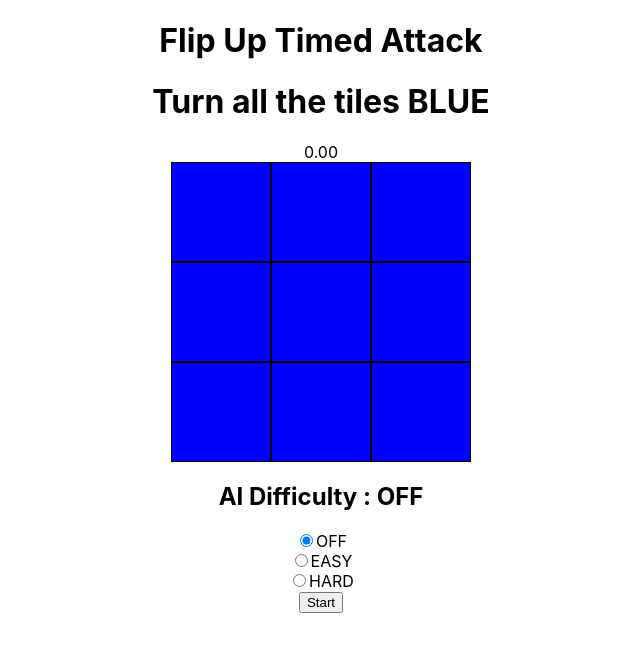
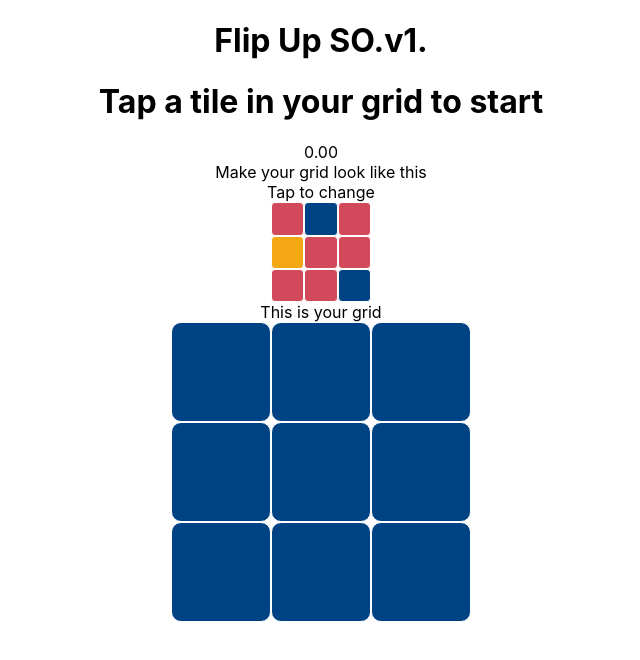
Before and after one commit to rick1e/flip-up, a React (Create React App) app: page / in a window 1280 px wide. Shown: the top 660 px of the page, without its empty margins (319-959 px from the left). Built offline with nearby package versions, Linux system fonts and the light colour scheme.

Commit message:
Made a spin off puzzle ish game.
TODO: add more complex flipping
TODO: show colour flip order
TODO: Add more colours

```diff
--- a/src/App.css
+++ b/src/App.css
@@ -43,29 +43,41 @@
   flex: 0 0 25%;
 }
 .cell{
-  width: 100px;
-  height: 100px;
+  aspect-ratio: 1;
+  width: auto;
   margin: 0px;
-  border: 1px solid;
+  border: 1px solid white;
   box-sizing: border-box;
-  background: red;
+  border-radius: 10px;
+  background-color:#D1495B;
 }
-#board{
+#board,#targetBoard{
   display: flex;
   flex-wrap: wrap;
-  width: 400px;
   margin: 0 auto;
 }
+#targetBoard.third{
+  max-width: 100px;
+}
+#targetBoard.quarter{
+  max-width: 100px;
+}
+#targetBoard .cell{
+  border-radius: 4px;
+}
 #board.third{
-  width: 300px;
+  max-width: 300px;
 }
 #board.quarter{
-  width: 400px;
+  max-width: 400px;
 }
 .row{
   display: flex;
     flex-direction: row;
 }
 .cell.blue{
-  background: blue;
+  background-color: #004385;
 }
+.cell.yellow{
+  background-color: #F3A712;
+}
--- a/src/App.js
+++ b/src/App.js
@@ -2,7 +2,6 @@ import './App.css';
 import { useEffect, useState } from 'react';
 
 function App() {
-  const gridSize = 3
   const generateArray = (size, value) => {
     let array = []
     for (let i = 0; i < size * size; i++) {
@@ -10,19 +9,57 @@ function App() {
     }
     return array
   }
+  const randomizeBoard = (size, max) => {
+
+    let array = []
+    for (let i = 0; i < size * size; i++) {
+      let value = Math.floor(Math.random() * max)
+      array.push(value)
+    }
+    return array
+
+  }
+  const [gridSize, setGridSize] = useState(3)
   const [board, setBoard] = useState(generateArray(gridSize, 1));
+  const [targetBoard, setTargetBoard] = useState(randomizeBoard(gridSize, 3));
   const [timer, setTimer] = useState(0.00);
   const [isGameRunning, setIsGameRunning] = useState(false);
+  const [isCleared, setIsCleared] = useState(true);
   const [aiDifficulty, setAiDifficulty] = useState("OFF")
+  const [aiSpeed, setAiSpeed] = useState(500)
+  const [instructions, setInstructions] = useState("Tap a tile in your grid to start")
 
+
+  const onGridChange = (event) => {
+    setGridSize(Number.parseInt(event.target.value))
+  }
+
+  const onSpeedChange = (event) => {
+    setAiSpeed(Number.parseInt(event.target.value))
+  }
   const onRadioValueChange = (event) => {
     setAiDifficulty(event.target.value)
   }
 
   const getCellStyle = (value) => {
     let columns = gridSize === 4 ? "quarter" : "third"
-    return value === 0 ? "cell " + columns : "cell blue " + columns
+    let cellStyle = "cell " + columns
+    let colour = ""
+    switch (value) {
+      case 0:
+        colour = "red"
+        break;
+      case 1:
+        colour = "blue"
+        break;
+      case 2:
+        colour = "yellow"
+        break;
     }
+    return "cell " + columns + " " + colour
+  }
+
+
 
   const endGame = () => {
 
@@ -31,38 +68,60 @@ function App() {
     }, 0)
     let resultText = result === 0 ? "LOST" : "WON"
     document.getElementById("winnerBanner").innerHTML = "YOU " + resultText + "!!!"
-    const startButton = document.getElementById("startButton")
-    startButton.disabled = false;
     setIsGameRunning(false)
   }
 
   const checkComplete = (board) => {
-    let result = board.reduce((total, cell) => {
-      return total + cell
-    }, 0)
-    return result === board.length
+
+    let result = board.reduce((allSame, cell, index) => {
+      return allSame && cell === targetBoard[index]
+    }, true)
+    return result
   }
 
-  const flip = (index) => {
+  const flip = (index, user) => {
 
-    if (isGameRunning) {
+    if (checkComplete(board)) {
+      startGame();
+      setInstructions("Tap a tile in your grid to start")
+      setIsCleared(true)
+      return;
+    }
+    if (!isGameRunning) {
+      setIsGameRunning(true)
+      setIsCleared(false)
+    }
+
+
     const cell = document.getElementById(index)
     let newBoard = board;
-      newBoard[index] = (newBoard[index] + 1) % 2
+    newBoard[index] = user === 2 ? user : (newBoard[index] + 1) % 3
     cell.className = getCellStyle(newBoard[index])
     setBoard(newBoard)
 
     if (checkComplete(newBoard)) {
       endGame()
-      }
+      setInstructions("Tap a tile in your grid to reset")
     }
 
 
+
+
+
   }
+  const drawTargetBoard = () => {
+    const boardDivs = targetBoard.map((cell, index) => {
+      let cellStyle = getCellStyle(cell)
+      return <div key={index} id={'target_' + index} className={cellStyle}></div>
+    })
+
+    return boardDivs;
+  }
+
   const drawBoard = () => {
     const boardDivs = board.map((cell, index) => {
       let cellStyle = getCellStyle(cell)
-      return <div key={index} id={index} className={cellStyle} onClick={() => { flip(index) }}></div>
+      return <div key={index} id={index} className={cellStyle} onClick={() => { flip(index, 1) }}></div>
     })
 
     return boardDivs;
@@ -82,50 +141,46 @@ function App() {
 
   const startGame = () => {
     setTimer(0.00)
-    setIsGameRunning(true)
-    const startButton = document.getElementById("startButton")
     document.getElementById("winnerBanner").innerHTML = ""
-    startButton.disabled = true;
     let startInicies = getStartIndicies(board.length)
-    let newBoard = board
-
-    //console.log(startInicies)
-
-    for (let index = 0; index < startInicies.length; index++) {
-      const cell = document.getElementById(startInicies[index])
-      newBoard[startInicies[index]] = (newBoard[startInicies[index]] + 1) % 2
-      cell.className = getCellStyle(newBoard[startInicies[index]])
+    let newBoard = generateArray(gridSize, 1)
     setBoard(newBoard)
   }
 
-
-
-
+  const rollTraget = () => {
+    if (isCleared) {
+      setTargetBoard(randomizeBoard(gridSize, 3))
+    }
   }
 
   useEffect(() => {
+    let AI
     if (isGameRunning) {
       if (aiDifficulty === "OFF") {
         return
       }
       if (aiDifficulty === "EASY") {
         let count = 0
-        let AI = setInterval(() => {
+        AI = setInterval(() => {
           let index = Math.floor(Math.random() * board.length)
+          console.log(board)
+          console.log(timer)
+
           if (checkComplete(board)) {
+            console.log("AI CLEAR intervals", AI, timer)
             clearInterval(AI)
             endGame()
             return
           }
-          flip(index)
-          console.log(count++)
-        }, 200)
+          flip(index, 0)
+          console.log("Game playing with intervals", AI, timer)
+        }, aiSpeed)
         return
       }
 
       if (aiDifficulty === "HARD") {
         let count = 0
-        let AI = setInterval(() => {
+        AI = setInterval(() => {
           let blueIndices = []
           board.filter((cell, index) => {
             if (cell === 1) {
@@ -139,15 +194,23 @@ function App() {
             return
           }
           if (blueIndices.length > 0) {
-            flip(blueIndices[blueIndex])
+            flip(blueIndices[blueIndex], 0)
           }
           console.log(blueIndices)
-        }, 200)
+        }, aiSpeed)
         return
       }
 
     }
+    else {
+      console.log("Game done and clearing intervals", AI)
+      clearInterval(AI)
+    }
   }, [isGameRunning])
+
+  useEffect(() => {
+    setBoard(generateArray(gridSize, 1))
+  }, [gridSize])
 
 
   useEffect(() => {
@@ -155,8 +218,6 @@ function App() {
       const timeJump = 20
       const timerTimeout = setTimeout(() => {
         let time = Number.parseFloat((timer + (timeJump / 1000)).toFixed(2))
-        //console.log(timer)
-        //console.log(time)
         setTimer(time);
       }, timeJump);
     }
@@ -165,55 +226,19 @@ function App() {
 
   return (
     <div className="App">
-      <h1> Flip Up Timed Attack </h1>
-      <h1> Turn all the tiles BLUE </h1>
+      <h1> Flip Up SO.v1. </h1>
+      <h1 > {instructions} </h1>
       <span id="timeBanner">{timer.toFixed(2)}</span><br />
-      <span id="winnerBanner"></span>
+      <span >Make your grid look like this</span><br />
+      {isCleared ? <span >Tap to change</span> : null}
+      <div id="targetBoard" className={gridSize === 4 ? "quarter" : "third"} onClick={rollTraget}>
+        {drawTargetBoard()}
+      </div>
+      <span >This is your grid</span>
       <div id="board" className={gridSize === 4 ? "quarter" : "third"}>
         {drawBoard()}
       </div>
-
-      <h2> AI Difficulty : {aiDifficulty}</h2>
-      <div className="radio">
-        <label>
-          <input
-            type="radio"
-            value="OFF"
-            checked={aiDifficulty === "OFF"}
-            onChange={onRadioValueChange}
-            disabled={isGameRunning}
-          />
-          OFF
-          </label>
-      </div>
-      <div className="radio">
-        <label>
-          <input
-            type="radio"
-            value="EASY"
-            checked={aiDifficulty === "EASY"}
-            onChange={onRadioValueChange}
-            disabled={isGameRunning}
-          />
-          EASY
-          </label>
-      </div>
-      <div className="radio">
-        <label>
-          <input
-            type="radio"
-            value="HARD"
-            checked={aiDifficulty === "HARD"}
-            onChange={onRadioValueChange}
-            disabled={isGameRunning}
-          />
-          HARD
-          </label>
-      </div>
-
-      <button id="startButton" onClick={startGame}>
-        Start
-      </button>
+      <span id="winnerBanner"></span>
 
 
     </div>
```
Lines whose indentation alone changed are shown as unchanged.
